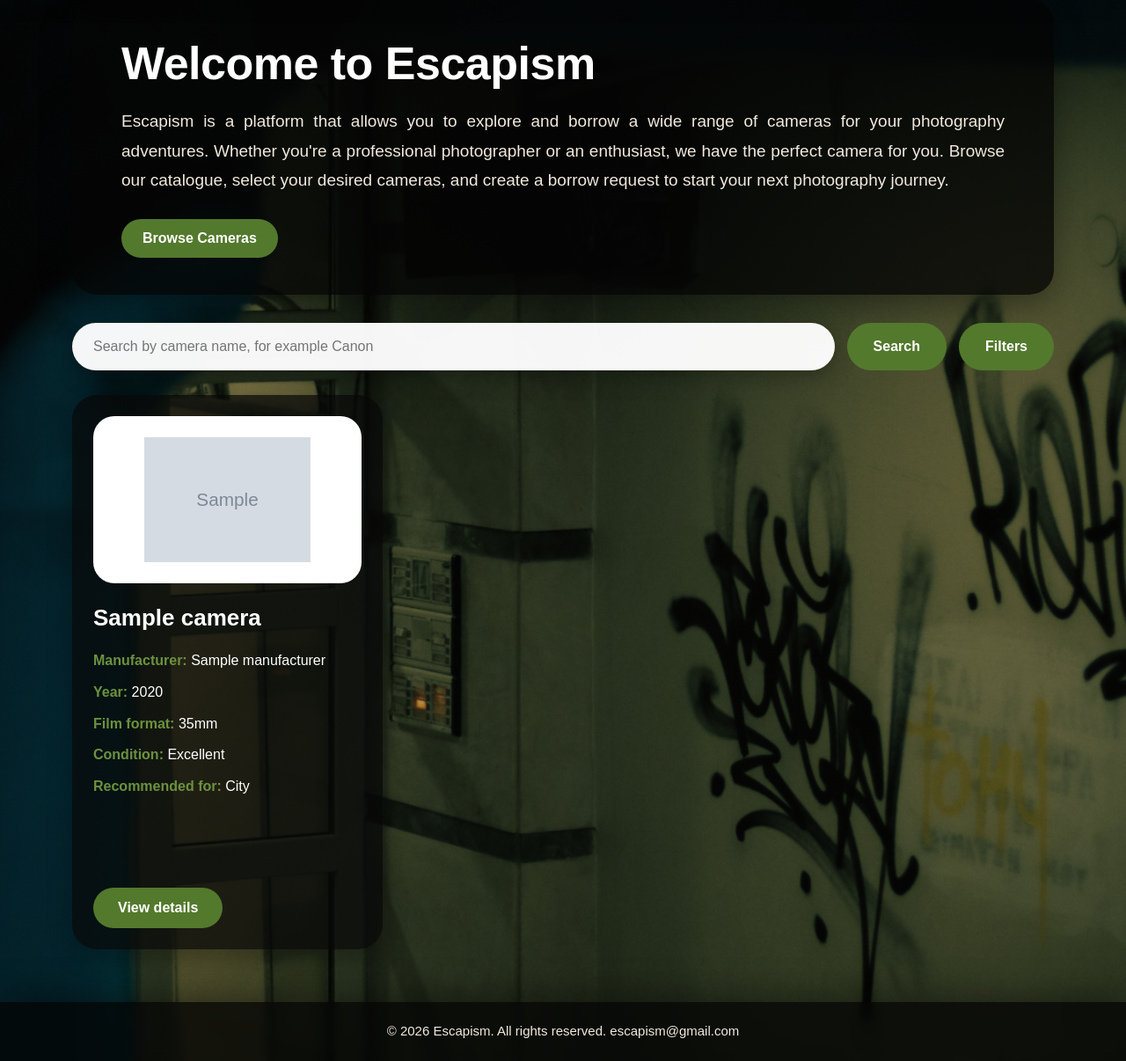
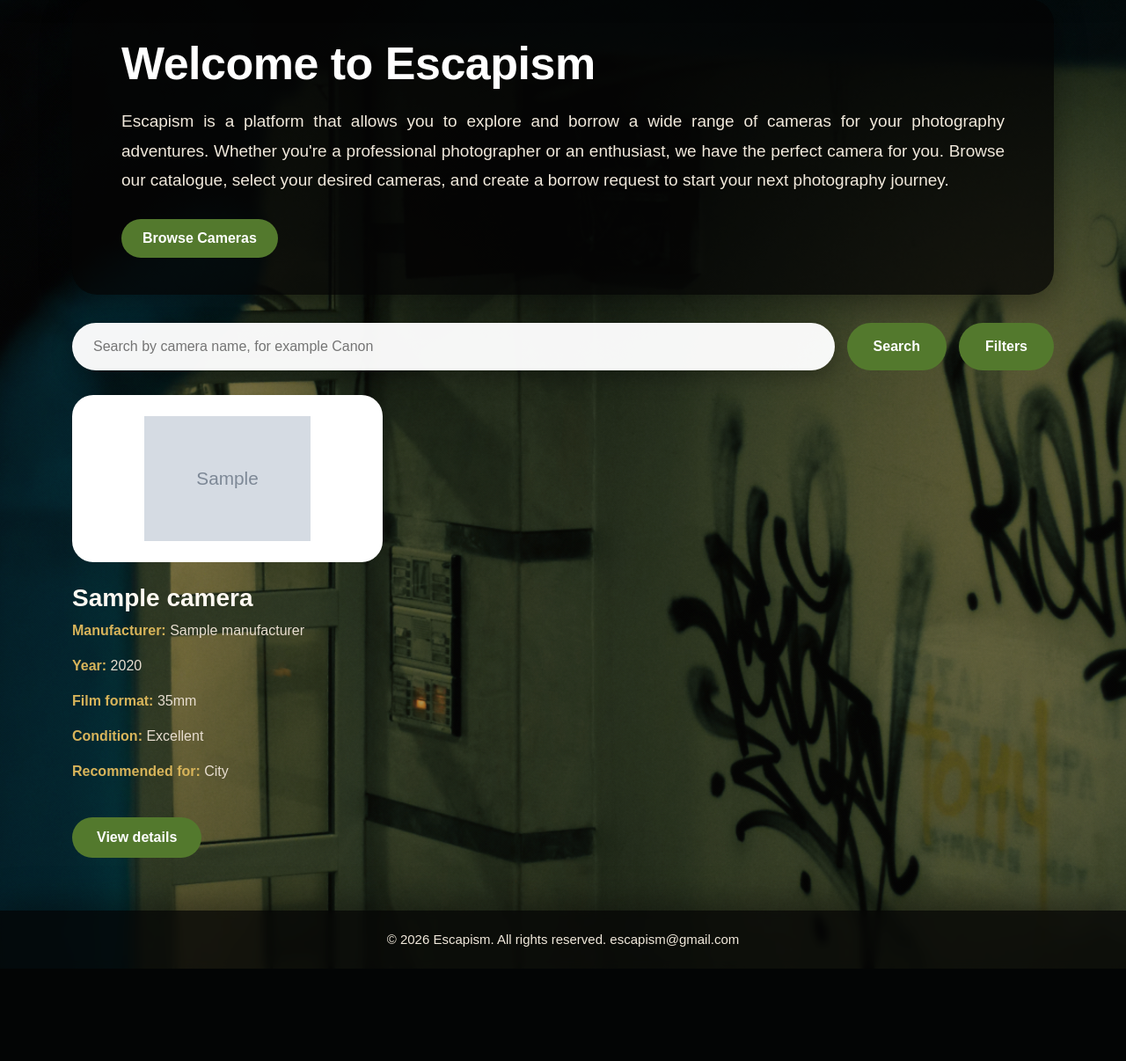
Before and after one commit to odysseas404/ITC4214---Final-Project, a Django app: page / in a window 1280 px wide. Shown: the part 93-1299 px from the top of the page at 88% size. After the commit the page ends 1194 px from the top, so only its background shows below. Run offline with Django 5.2, Linux system fonts and the light colour scheme; tables that the repository leaves empty hold one stand-in row (values such as "Sample post"); grey boxes marked "Sample" are stand-in pictures.

Commit message:
Transferred certain reusable classes to the global CSS file.

```diff
--- a/catalogue/static/catalogue/css/catalogue.css
+++ b/catalogue/static/catalogue/css/catalogue.css
@@ -186,9 +186,8 @@
     margin-top: 28px;
 }
 
-/* The camera-card and team-card classes define the styling for the individual cards used to display cameras and team members in the Escapism website. These cards have a dark background, rounded corners, padding, and a shadow effect. They also have a transition effect for transform, box-shadow, and border-color properties when hovered over. */
+/* The team-card class defines the styling for the individual cards used to display team members in the Escapism website. These cards have a dark background, rounded corners, padding, and a shadow effect. They also have a transition effect for transform, box-shadow, and border-color properties when hovered over. */
 
-.camera-card,
 .team-card {
     background-color: var(--esc-dark-card);
     border-radius: var(--esc-radius);
@@ -197,25 +196,16 @@
     transition: transform 0.2s ease, box-shadow 0.2s ease, border-color 0.2s ease;
 }
 
-.camera-card:hover,
 .team-card:hover {
     transform: translateY(-4px);
     border-color: var(--esc-green-light);
     box-shadow: 0 14px 38px rgba(0, 0, 0, 0.48);
 }
 
-.camera-card {
-    min-height: 630px;
-    display: flex;
-    flex-direction: column;
-}
-
 .team-card {
     padding: 26px;
 }
 
-.camera-card h2,
-.camera-card h3,
 .team-card h3 {
     color: var(--esc-white);
     font-size: 24px;
@@ -223,12 +213,6 @@
     margin-bottom: 16px;
 }
 
-.camera-card h3 {
-    font-size: 26px;
-    margin-bottom: 20px;
-}
-
-.camera-card p,
 .team-card p {
     color: var(--esc-white);
     font-size: 16px;
@@ -239,12 +223,6 @@
 .team-card p {
     color: var(--esc-text);
     text-align: left;
-}
-
-.info-label,
-.camera-card .info-label {
-    color: var(--esc-green-light) !important;
-    font-weight: 800;
 }
 
 .camera-card-image,
```
